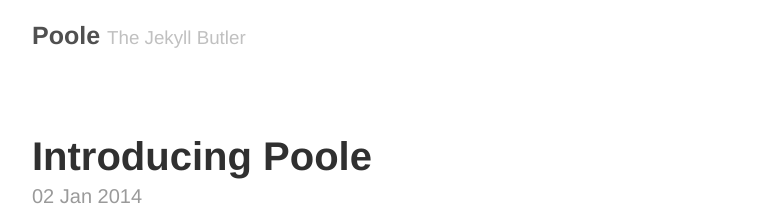
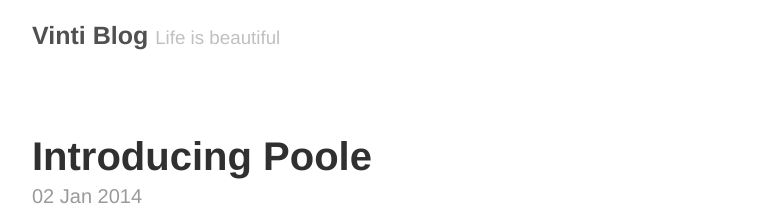
Before and after one commit to Vibhuti/vibhuti.github.io, a Jekyll site: the page built from index.html, in a window 1280 px wide. Shown: the top 215 px of the page, without its empty margins (248-1031 px from the left). Built offline with Jekyll 4.4.1, drawn with Linux system fonts in a browser that asks for light colours; the list of posts is cut into pages by our own code.

Commit message:
updates in config

```diff
--- a/_config.yml
+++ b/_config.yml
@@ -3,15 +3,15 @@
 relative_permalinks: true
 
 # Setup
-title:            Poole
-tagline:          The Jekyll Butler
-url:              http://getpoole.com
+title:            Vinti Blog
+tagline:          Life is beautiful
+url:              http://vintimaheshwari.com
 paginate:         1
 baseurl:          /
 author:
-  name:           Mark Otto
-  url:            https://twitter.com/mdo
-  email:          markdotto@gmail.com
+  name:           Vinti Maheshwari
+  url:
+  email:          vinti.uiet@gmail.com
 
 # Custom vars
 version:          1.0.0
```
